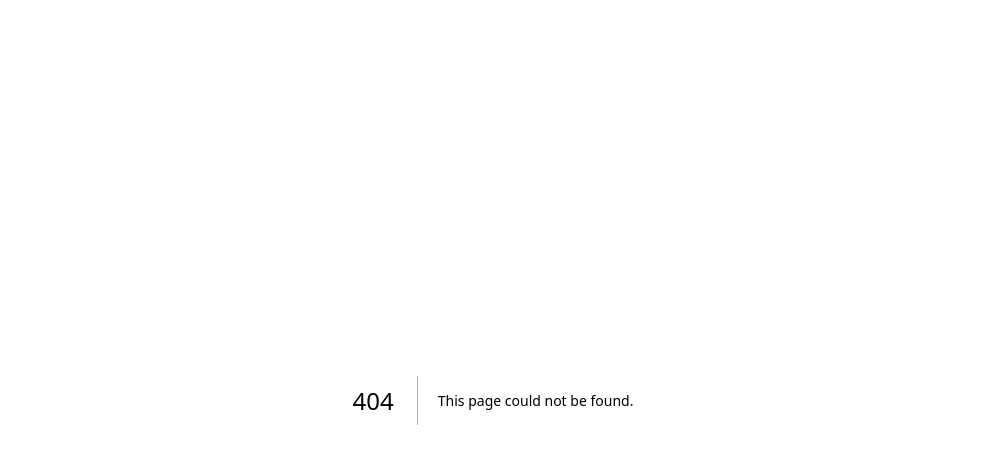
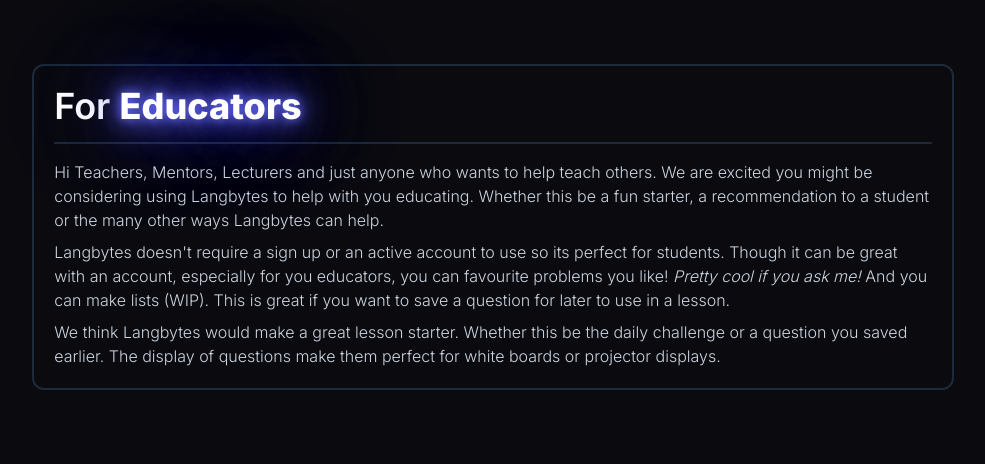
Before and after one commit to Progalt/langbytes-site, a Next.js app: page /educators in a window 1280 px wide. Before the commit this address had no page. Shown: the top 464 px of the page, without its empty margins (147-1132 px from the left). Built offline with nearby package versions, Linux system fonts and the light colour scheme.

Commit message:
small changes

```diff
--- /dev/null
+++ b/src/app/Components/NavButton.js
@@ -0,0 +1,17 @@
+import { useRouter } from "next/navigation";
+
+
+export default function NavButton({ name, location }) {
+
+    const router = useRouter();
+
+    return (
+        <button className="text-indigo-500 font-semibold w-34 bg-transparent hover:text-indigo-200 transition-colors duration-150 ease-linear"
+        onClick={() => {
+            router.push(location);
+        }}>
+            {name}
+        </button>
+    );
+
+}
--- a/src/app/Components/UserNav.js
+++ b/src/app/Components/UserNav.js
@@ -4,6 +4,7 @@
 import { useRouter } from "next/navigation";
 import { useEffect, useState } from "react";
 import { createClient } from "../utils/supabase/client";
+import NavButton from "./NavButton";
 
 
 export default function UserNav() {
@@ -27,9 +28,9 @@
     }, []);
 
     return (
-        <div className="p-5 flex flex-row justify-between gap-2">
+        <div className="p-5 flex flex-row justify-between items-center gap-2">
             <div>
-
+                {/* <NavButton name="Educators" location="/educators" /> */}
             </div>
             <div className="flex-shrink-0 flex flex-row gap-2 h-10">
             { !userSignedIn && <>
--- a/src/app/account/Snippet.js
+++ b/src/app/account/Snippet.js
@@ -14,7 +14,7 @@
     return (
         <button
             onClick={onClick}
-            className="my-2 p-2 px-4 w-full flex flex-col text-start border-2 border-slate-800 rounded-lg hover:scale-[101%] transition-all duration-150">
+            className="bg-[#13131d] my-2 p-2 px-4 w-full flex flex-col text-start border-2 border-slate-800 rounded-lg hover:scale-[101%] transition-all duration-150">
             <h1 className="text-xl mb-2">{title}</h1>
             <section className="px-4 w-fit border-2 border-slate-800 rounded-full ">
                 {difficulty}
--- a/src/app/account/signOutButton.js
+++ b/src/app/account/signOutButton.js
@@ -18,11 +18,9 @@
     return (
         <button
         onClick={action}
-        className="shadow-[0_0px_30px_0] shadow-indigo-500/50 hover:shadow-red-500/50 bg-gradient-to-r from-purple-500 to-indigo-500 text-white font-semibold rounded-full p-[2px] transform transition-all duration-300 hover:scale-110 hover:bg-gradient-to-r hover:from-purple-500 hover:via-red-500 hover:to-indigo-500">
-            <span className="flex w-full bg-gray-900 text-white rounded-full p-2 px-4">
-                Sign Out
-            </span>
+        className="w-28 flex flex-row items-center justify-center rounded-lg bg-[#0a0a0f] border-2 border-indigo-500 p-[2px] transition-all duration-200 hover:bg-indigo-500">
+            <h1 className="font-semibold">Sign Out </h1>
         </button>
-    );
+        );
 
 }
--- /dev/null
+++ b/src/app/educators/page.js
@@ -0,0 +1,32 @@
+
+
+export default function Educators() {
+    return (
+        <main className="min-h-screen">
+            <section className="flex flex-col justify-center items-center p-16">
+                <article className="w-[90%] md:w-[80%] border-2 border-slate-800 rounded-xl p-5">
+                    <h1 className="text-4xl font-semibold">For <span className="text-glow font-extrabold">Educators</span></h1>
+                    <hr className="border-[1px] border-slate-800 my-4"/>
+                    <article className="text-slate-300 font-light">
+                        <p>
+                            Hi Teachers, Mentors, Lecturers and just anyone who wants to help teach others.
+                            We are excited you might be considering using Langbytes to help with you educating.
+                            Whether this be a fun starter, a recommendation to a student or the many other ways
+                            Langbytes can help.
+                        </p>
+                        <p className="mt-2">
+                            Langbytes doesn&apos;t require a sign up or an active account to use so its perfect for students.
+                            Though it can be great with an account, especially for you educators, you can favourite
+                            problems you like! <span className="italic">Pretty cool if you ask me!</span> And you can
+                            make lists (WIP). This is great if you want to save a question for later to use in a lesson.
+                        </p>
+                        <p className="mt-2">
+                            We think Langbytes would make a great lesson starter. Whether this be the daily challenge or a question you
+                            saved earlier. The display of questions make them perfect for white boards or projector displays.
+                        </p>
+                    </article>
+                </article>
+            </section>
+        </main>
+    );
+}
--- a/src/app/page.js
+++ b/src/app/page.js
@@ -8,15 +8,19 @@
 
 
   return (
+<<<<<<< HEAD
     <main className="w-screen min-h-screen flex flex-col relative">
       <div className="background-svg bg-[length:200%] md:bg-[length:120%]" />
+=======
+    <main className="w-full min-h-screen flex flex-col">
+>>>>>>> 40f17ca7491248567614e14da48aed6f36a02ac0
       <UserNav/>
       <div className="flex flex-col flex-grow justify-between">
         <section className="px-5 md:mt-14 w-full flex flex-col justify-start md:justify-center items-center">
 
           <div className="w-full md:w-[80%] lg:w-[60%]">
               <section className="flex flex-col justify-center items-center">
-                <header className="mb-6 md:mb-14">
+                <header className="mb-6 mt-10 md:mb-14">
                   <h1 className="text-4xl md:text-6xl font-semibold">
                     Quickly get problems to test your
                     <span className="text-glow font-extrabold text-indigo-100"> coding skills.
@@ -37,7 +41,7 @@
             <h3 className="mb-2 text-slate-300 italic font-light">Fancy a challenge?</h3>
             <h2 className="text-3xl md:text-4xl font-semibold">Complete a <span className="text-glow font-extrabold">Daily challenge</span></h2>
             <h3 className="mt-5 font-light md:text-xl text-slate-300">
-              Take on a fresh challenge daily that isn't in the main question pool.
+              Take on a fresh challenge daily that isn&apos;t in the main question pool.
             </h3>
             <p className="mt-3 text-slate-300 font-light">Questions are new for the day then get added to the question pool so you can always come back to it later.</p>
             <section className="mt-10 mb-10 flex flex-row justify-center items-center">
```
